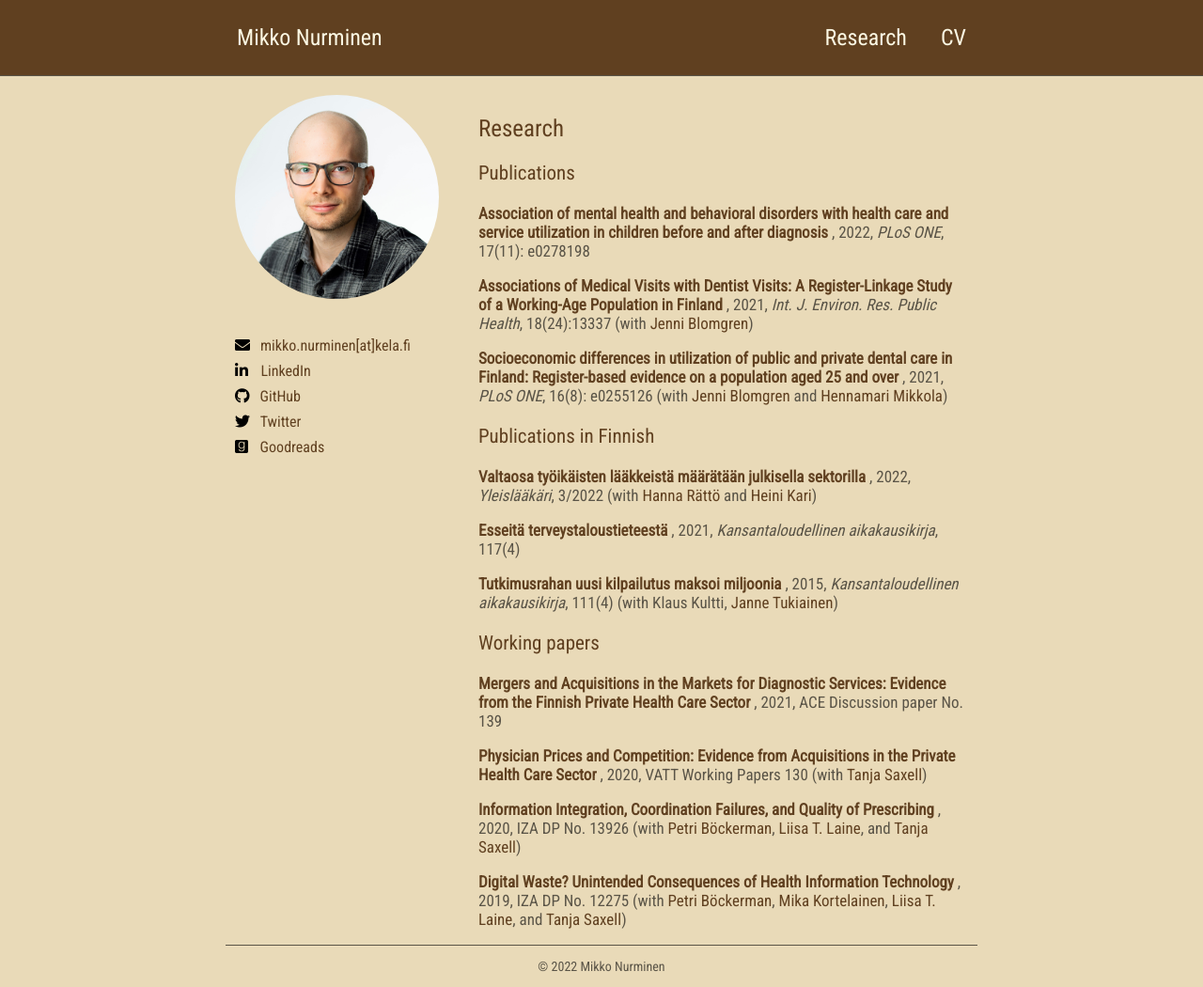
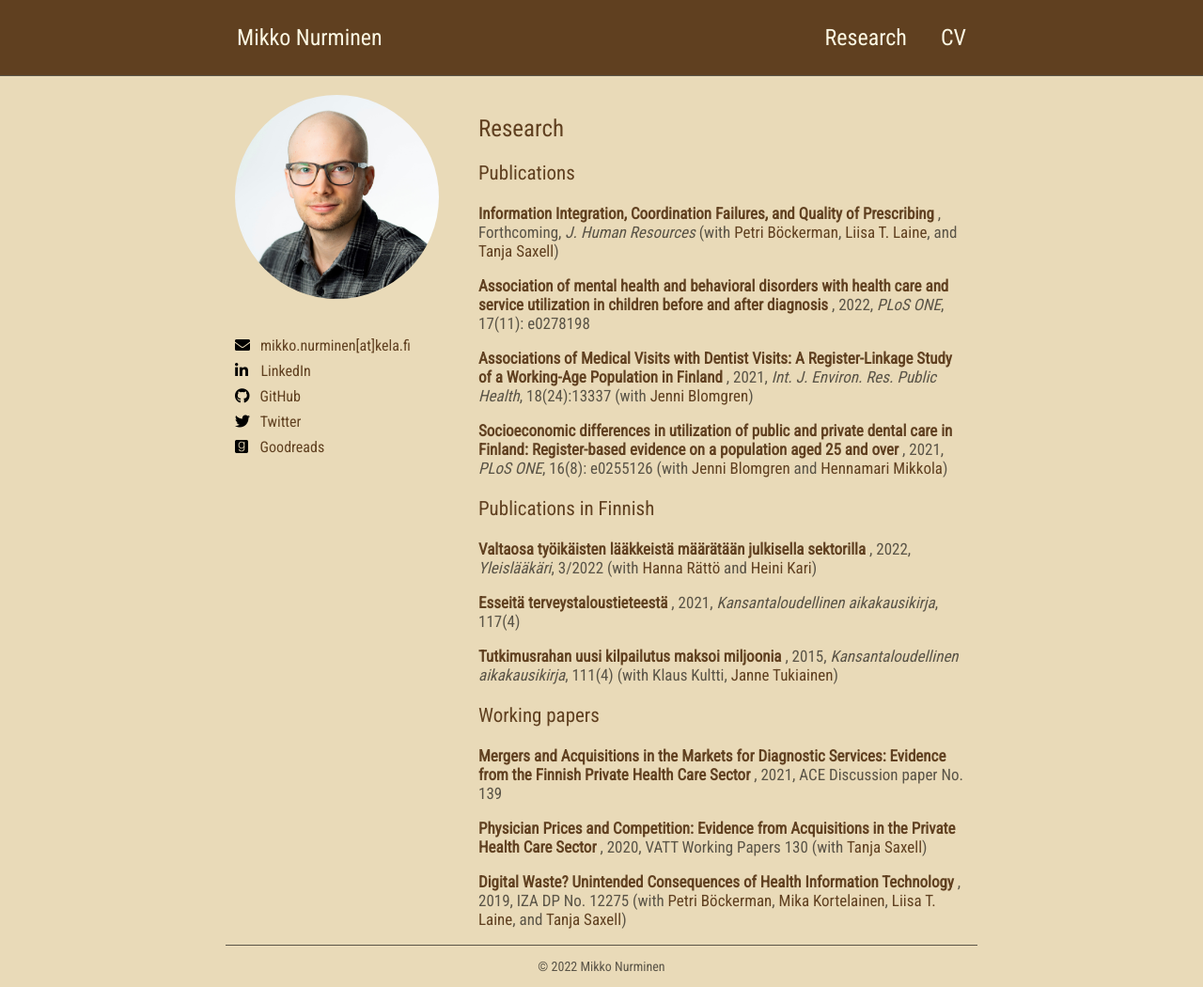
Before and after one commit to mikkonurminen/mikkonurminen.github.io, a Jekyll site: the page built from _pages/research.md, in a window 1280 px wide. Shown: the whole page at 94% size. Built offline with Jekyll 4.4.1, drawn with Linux system fonts in a browser that asks for light colours; nearby versions of some CDN libraries; part of the change alters nothing that is shown.

Commit message:
new paper

```diff
--- a/_pages/research.md
+++ b/_pages/research.md
@@ -7,6 +7,11 @@ permalink: /research/
 ## Research
 
 ### Publications
+
+<a class="titlelink" href="http://jhr.uwpress.org/content/early/2022/12/01/jhr.0921-11910R2.abstract">
+	Information Integration, Coordination Failures, and Quality of Prescribing
+</a>, Forthcoming, *J. Human Resources*
+(with [Petri Böckerman], [Liisa T. Laine], and [Tanja Saxell])
 
 <a class="titlelink" href="https://doi.org/10.1371/journal.pone.0278198">
 	Association of mental health and behavioral disorders with health care and service utilization in children before and after diagnosis
@@ -49,11 +54,6 @@ permalink: /research/
 </a>, 2020, VATT Working Papers 130
 (with [Tanja Saxell])
 
-<a class="titlelink" href="http://ftp.iza.org/dp13926.pdf">
-	Information Integration, Coordination Failures, and Quality of Prescribing
-</a>, 2020, IZA DP No. 13926
-(with [Petri Böckerman], [Liisa T. Laine], and [Tanja Saxell])
-
 <a class="titlelink" href="http://ftp.iza.org/dp12275.pdf">
 	Digital Waste? Unintended Consequences of Health Information Technology
 </a>, 2019, IZA DP No. 12275
```
